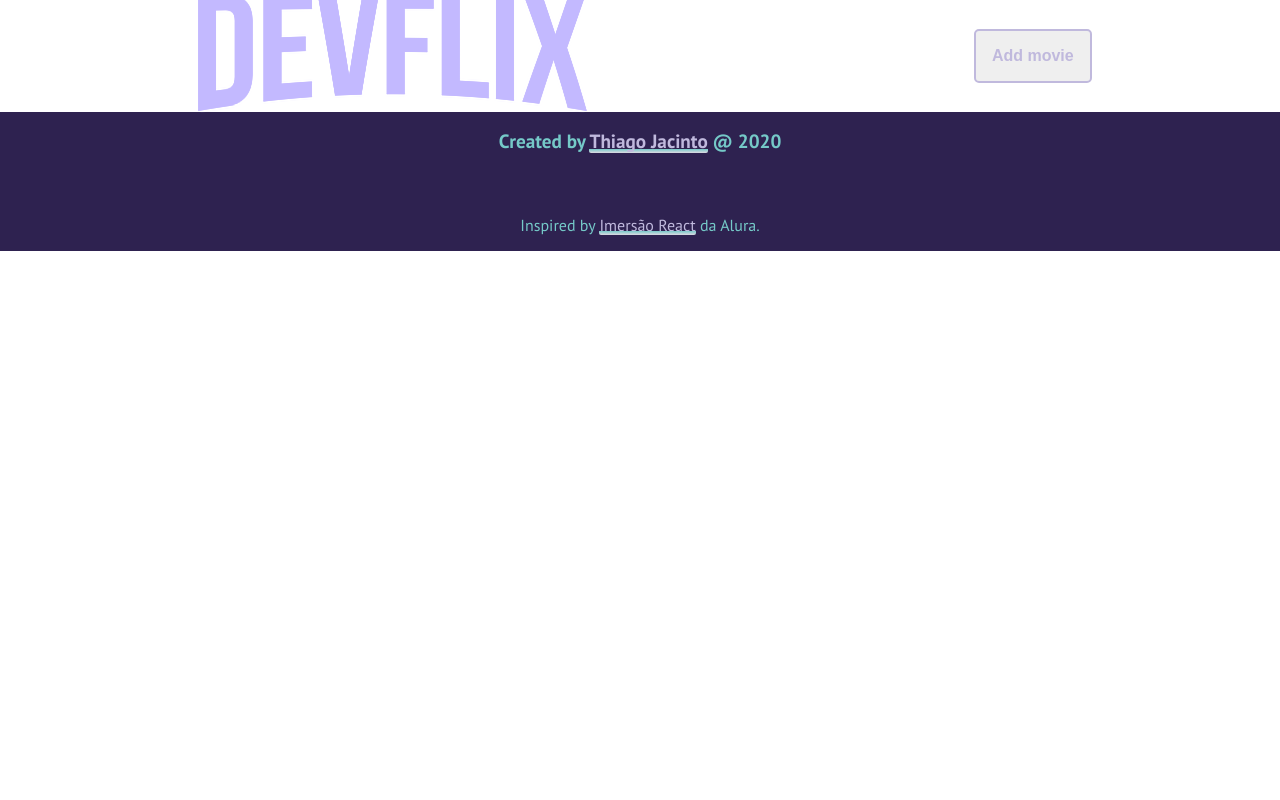
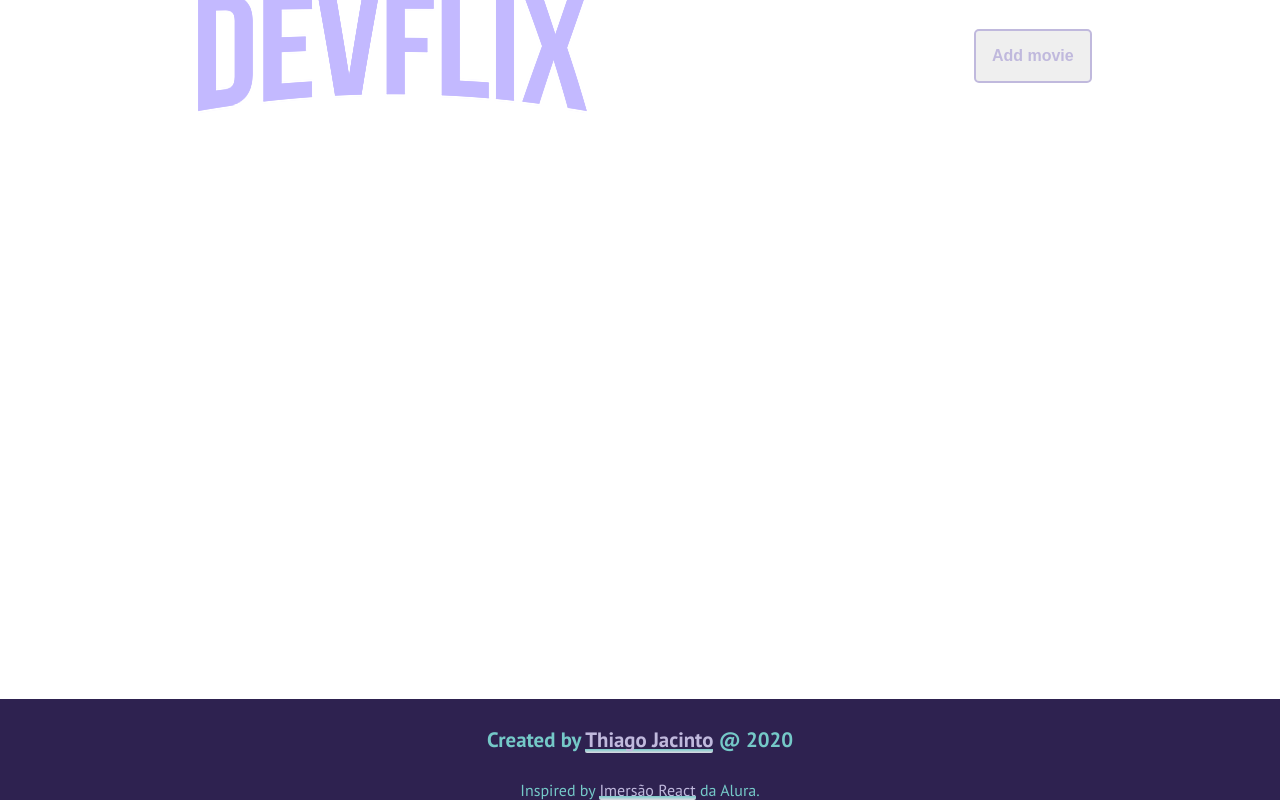
Before and after one commit to thiagojacinto/devflix-react, a React (Create React App) app: page / in a window 1280 px wide. Built offline with nearby package versions, Linux system fonts and the light colour scheme.

Commit message:
[fix] Footer: sticky + padding removed

```diff
--- a/src/components/Footer/index.js
+++ b/src/components/Footer/index.js
@@ -4,19 +4,21 @@
 import "../../styles/onHoverEffect.css";
 
 const BaseFooter = styled.footer`
+  position: absolute;
+  bottom: 0;
+  width: 100%;
+
   background-color: var(--dark);
   color: var(--secondary_color);
 
-  padding: 1em 1.2em;
-
   display: flex;
   flex-direction: column;
-  justify-content: space-around;
+  justify-content: space-between;
   align-items: center;
 
   strong {
-    font-size: 1.2em;
-    margin-bottom: 5%;
+    font-size: var(--LARGE_FONT);
+    padding: 1.3em 0;
   }
 `;
 
@@ -28,6 +30,8 @@
         <a
           className={animation ? "hover__animation" : ""}
           href="https://github.com/thiagojacinto"
+          target="_blank"
+          rel="noopener noreferrer"
         >
           Thiago Jacinto
         </a>{" "}
@@ -38,6 +42,8 @@
         <a
           className={animation ? "hover__animation" : ""}
           href="https://github.com/imersao-alura/aluraflix"
+          target="_blank"
+          rel="noopener noreferrer"
         >
           Imersão React
         </a>{" "}
```
